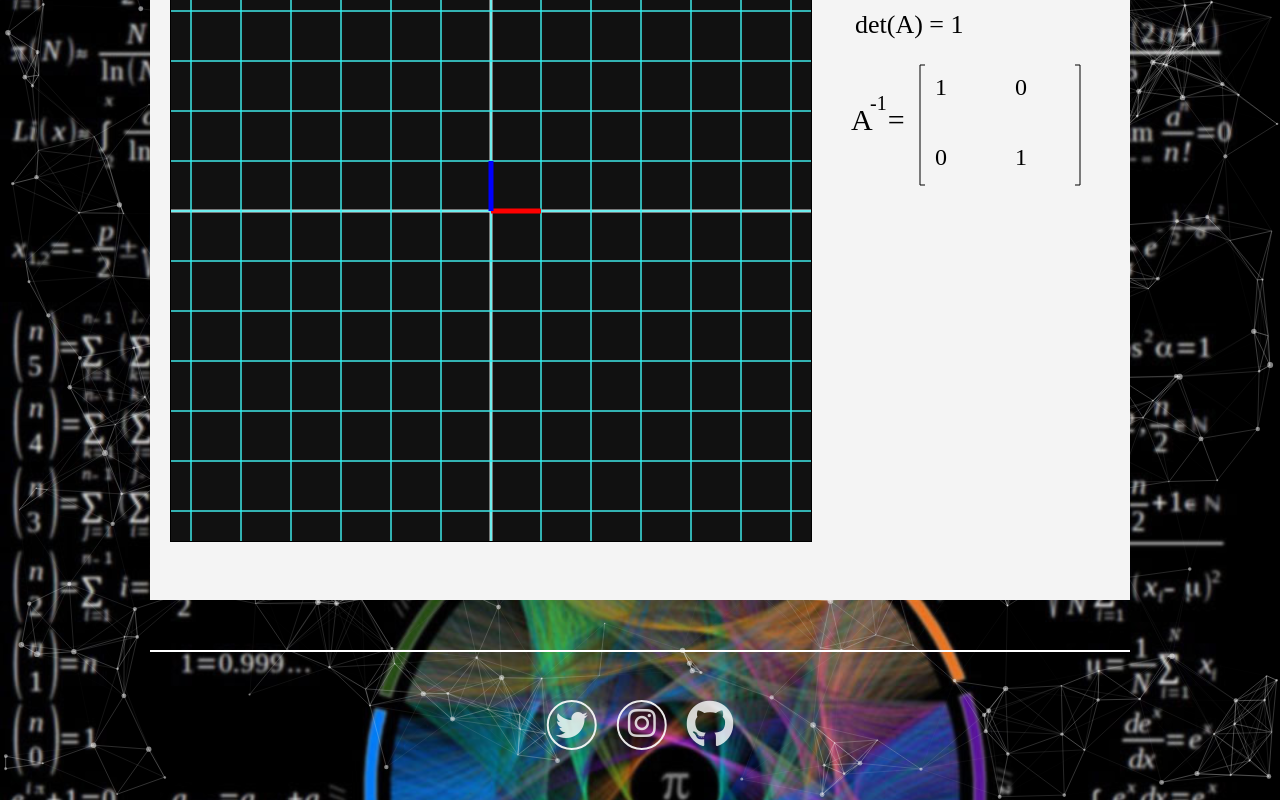
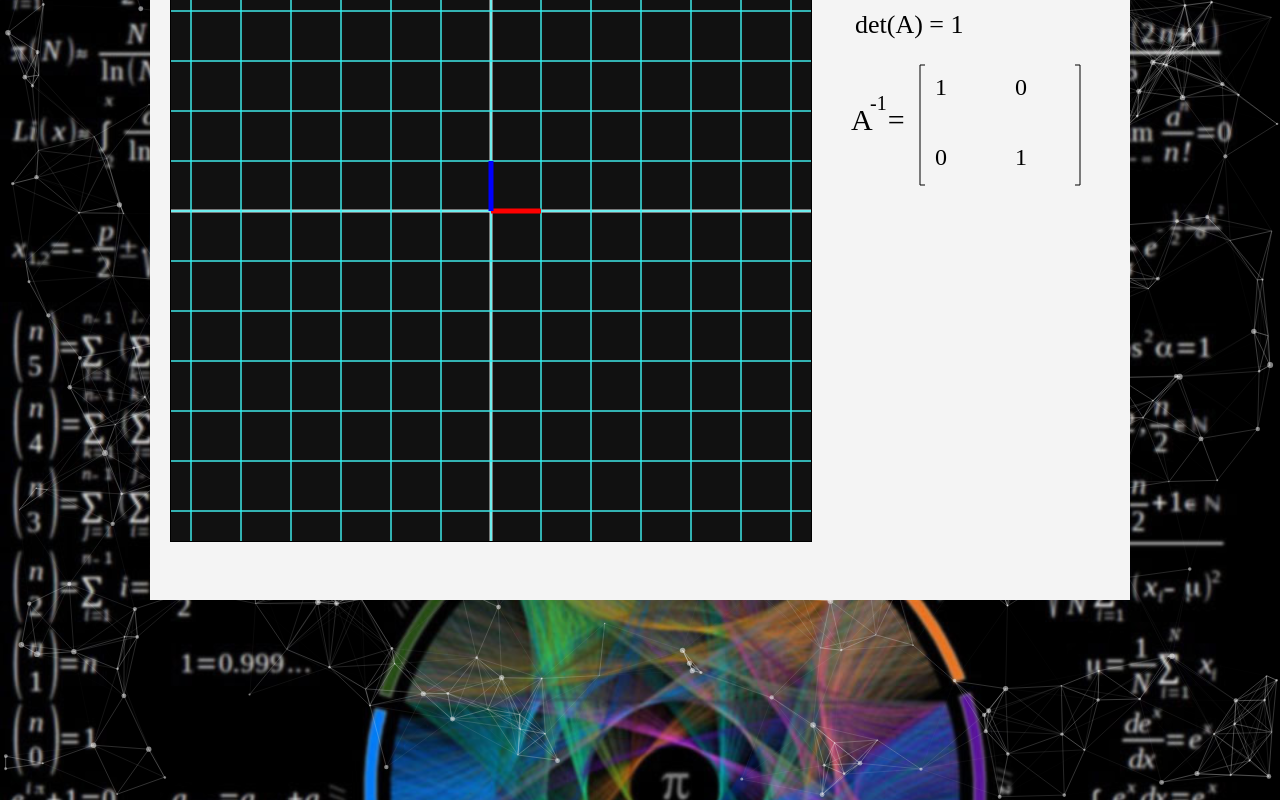
Before and after one commit to DennisWeiss/linear-transform-visualizer, a plain HTML site: page index.html in a window 1280 px wide. Shown: the part 650-1450 px from the top of the page. Drawn offline with Linux system fonts and the light colour scheme; animation ran at ten frames a second.

Commit message:
Minor changes

```diff
--- a/index.html
+++ b/index.html
@@ -36,18 +36,18 @@
                 </div>
             </div>
         </div>
-        <div class="separator"></div>
-        <div class="social-links">
-            <div class="social-button twitter-button">
-                <i class="fab fa-twitter fa-2x twitter-logo"></i>
-            </div>
-            <div class="social-button instagram-button">
-                <i class="fab fa-instagram fa-2x instagram-logo"></i>
-            </div>
-            <div class="github-button">
-                <i class="fab fa-github fa-3x github-logo"></i>
-            </div>
-        </div>
+        <!--<div class="separator"></div>-->
+        <!--<div class="social-links">-->
+            <!--<div class="social-button twitter-button">-->
+                <!--<i class="fab fa-twitter fa-2x twitter-logo"></i>-->
+            <!--</div>-->
+            <!--<div class="social-button instagram-button">-->
+                <!--<i class="fab fa-instagram fa-2x instagram-logo"></i>-->
+            <!--</div>-->
+            <!--<div class="github-button">-->
+                <!--<i class="fab fa-github fa-3x github-logo"></i>-->
+            <!--</div>-->
+        <!--</div>-->
     </div>
 </div>
 </body>
--- a/scripts/index.js
+++ b/scripts/index.js
@@ -218,6 +218,7 @@ const setInfo = function () {
 }
 
 const handleZoom = function (event) {
+    event.preventDefault()
     scale *= 1 - Math.sign(event.deltaY) / 10
     scale = Math.max(4, scale)
     context.clearRect(0, 0, coordinateSystem.width, coordinateSystem.height)
```
